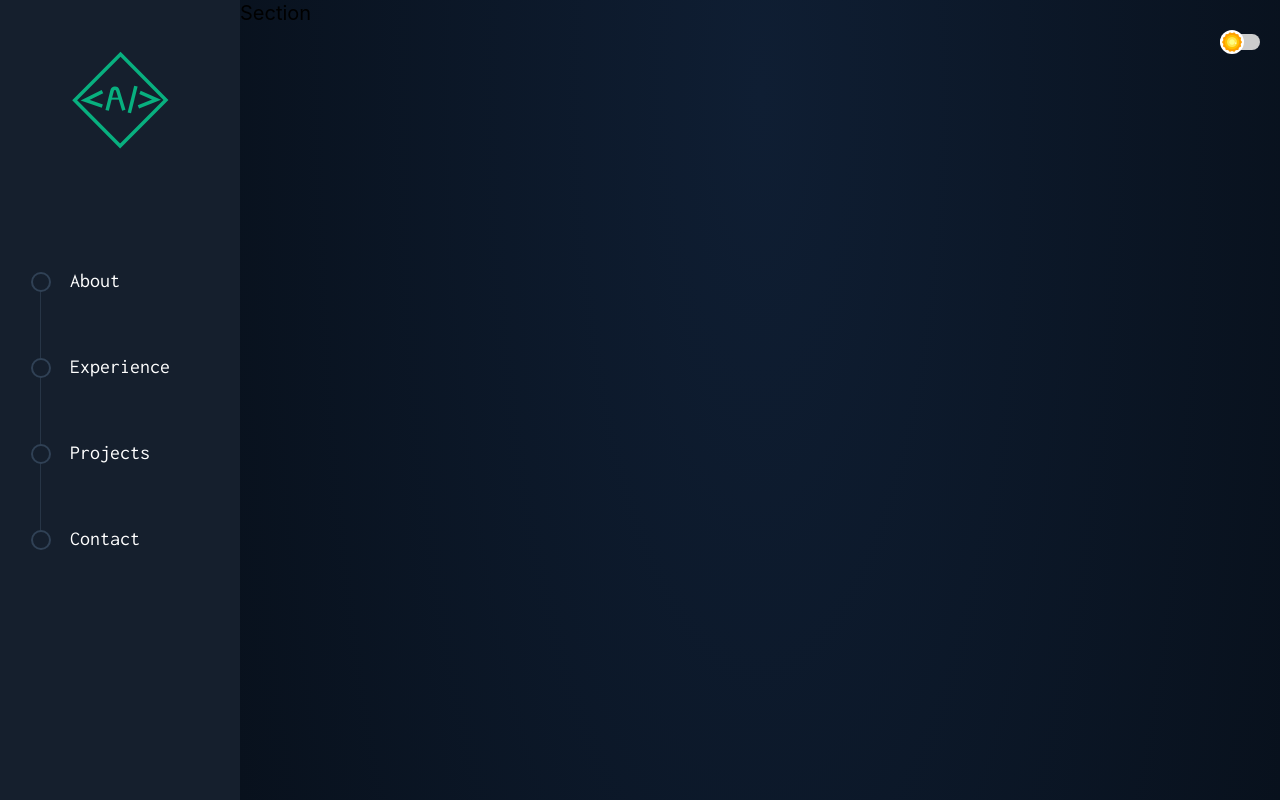
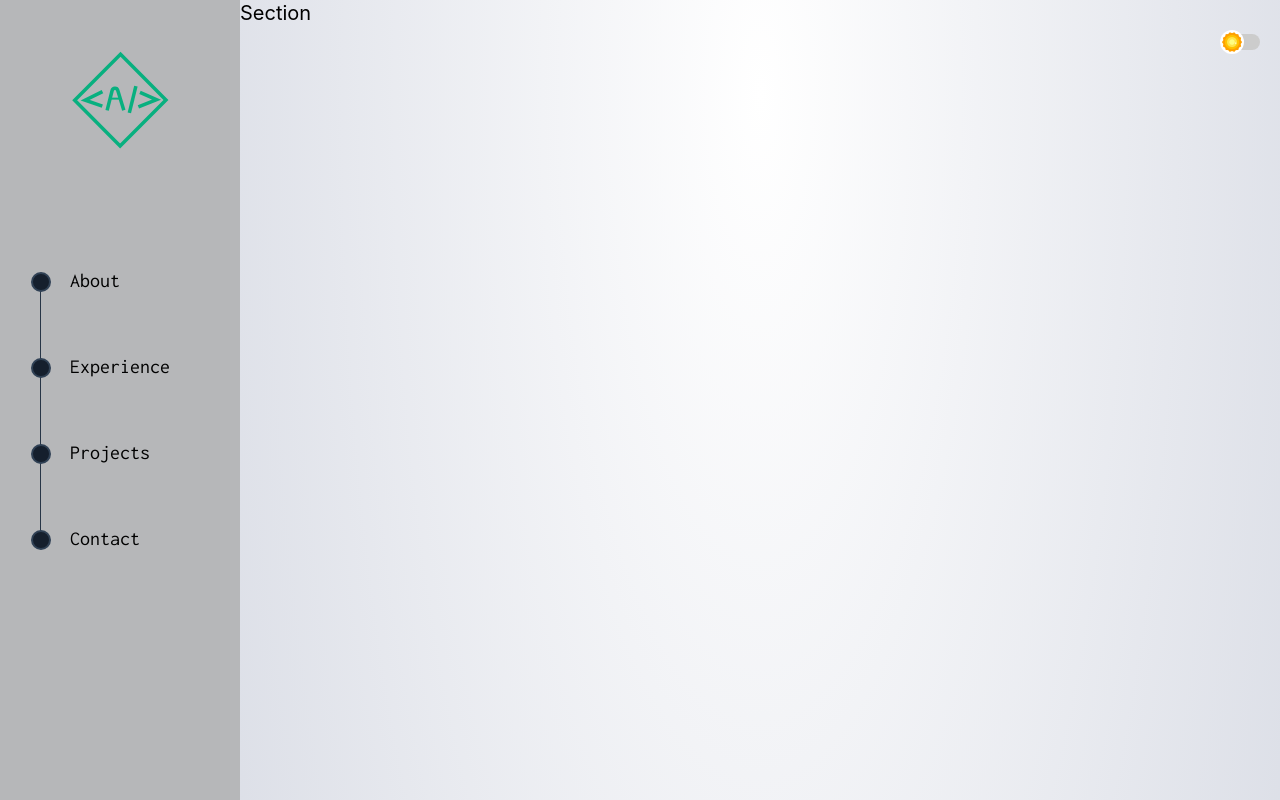
Before and after one commit to Mousticke/portfolio-new, a React (Create React App) app: page / in a window 1280 px wide. Shown: the top 800 px of the page. Built offline with nearby package versions, Linux system fonts and the light colour scheme.

Commit message:
add som light color

```diff
--- a/src/App.jsx
+++ b/src/App.jsx
@@ -1,7 +1,7 @@
 import React, { useState, useEffect } from 'react'
 import styled, { ThemeProvider } from 'styled-components'
 import Helmet from 'react-helmet'
-import { themeDark, GlobalStyle } from '@styles'
+import { themeDark, themeLight, GlobalStyle } from '@styles'
 import { SEO, Main, Switch } from '@components'
 import { Navbar } from '@domains'
 import { throttle } from '@utils'
@@ -41,21 +41,21 @@ function App() {
   }, [isTop])
 
   const handleThemeMode = () => {
+    setIsDarkMode(!isDarkMode)
     localStorage.setItem('isDarkMode', !isDarkMode)
-    setIsDarkMode(!isDarkMode)
   }
 
   return (
-    <ThemeProvider theme={isDarkMode ? themeDark : themeDark}>
+    <ThemeProvider theme={isDarkMode ? themeDark : themeLight}>
       <Helmet>
-        <body data-theme={isDarkMode ? 'dark-mode' : 'dark-mode'} />
+        <body data-theme={isDarkMode ? 'dark-mode' : 'light-mode'} />
       </Helmet>
       <Container className='App'>
         <SEO />
         <GlobalStyle />
         <Switch themeMode={handleThemeMode} isDarkMode={isDarkMode} />
         <Navbar isTop={isTop} />
-        <Wrapper theme={isDarkMode ? themeDark : themeDark} id='wrapper'>
+        <Wrapper theme={isDarkMode ? themeDark : themeLight} id='wrapper'>
           <Main>
             <section
               id='home'
--- a/src/styles/theme.js
+++ b/src/styles/theme.js
@@ -1,25 +1,40 @@
 export const themeLight = {
   colors: {
+    general: {
+      linkNumber: '#00E0D8',
+      greeting: '#00E0D8',
+      default: '#c7c7c7',
+    },
     background: {
-      default: '',
-      landing: '',
+      default: '#c7c7c7',
+      section_default: '#b6b7b9',
+      landing: 'radial-gradient(97.14% 97.14% at 50% 2.86%,#ffffff 0%,#c3c8d6 98.8%);',
     },
     navbar: {
-      inner: '',
-      box_shadow: '',
+      inner: '#b6b7b9',
+      text: '#000',
+      text_hover: '#00E0D8',
+      burger_lines: '#00E0D8',
+      burger_box: '#00e0d840',
+      number: '#00E0D8',
+      aside: 'linear-gradient(80deg,#1b27357a 0%,#090a0f75 100%)',
+      inner_scrolled: 'linear-gradient(80deg, #1b2735 0%, #090a0f 100%)',
+      box_shadow: 'rgba(2, 12, 27, 0.7)',
+      brand_hover: 'rgba(100, 255, 218, 0.07)',
+      brand_color: '#00E0D8',
     },
     button: {
-      inner: '',
-      border: '',
-      hover: '',
+      inner: 'transparent',
+      border: '#00E0D8',
+      hover: 'rgba(0, 224, 216, 0.17)',
     },
     link: {
-      default: '',
-      hover: '',
+      default: '#fff',
+      hover: '#00E0D8',
     },
     text: {
-      default: '',
-      heading: '',
+      default: '#9fa4b3',
+      heading: '#fff',
     },
   },
 }
```
